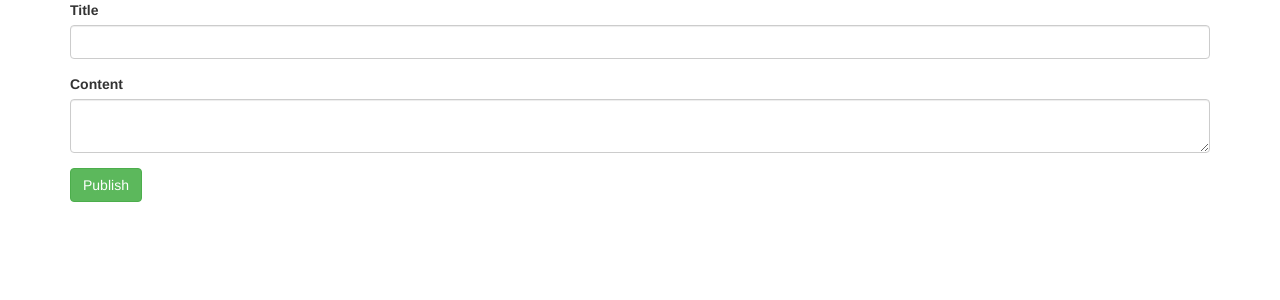
After one commit to hikarihust/flask-web, a Flask app: page /posts/new/1 in a window 1280 px wide. The commit adds this page. Shown: the top 300 px of the page. Run offline with Flask 2, Linux system fonts and the light colour scheme; some libraries are stand-ins or nearby versions.

Commit message:
Finalising the application by allowing to create posts!

```diff
--- a/me.txt
+++ b/me.txt
@@ -224,3 +224,5 @@ Displaying a list of posts
         check do not have post
 Creating new blogs (front-end)
     http://127.0.0.1:4995/blogs/new
+Finalising the application by allowing to create posts!
+    http://127.0.0.1:4995/posts/8a9ecbc752e546afad81ffeb8752b3de
--- a/web_blog/src/app.py
+++ b/web_blog/src/app.py
@@ -3,6 +3,7 @@ from flask import Flask, render_template, request, session, make_response
 from common.database import Database
 from models.user import User
 from models.blog import Blog
+from models.post import Post
 
 
 app = Flask(__name__)  # '__main__'
@@ -78,5 +79,19 @@ def blog_posts(blog_id):
 
     return render_template('posts.html', posts=posts, blog_title=blog.title, blog_id=blog._id)
 
+@app.route('/posts/new/<string:blog_id>', methods=['POST', 'GET'])
+def create_new_post(blog_id):
+    if request.method == 'GET':
+        return render_template('new_post.html', blog_id=blog_id)
+    else:
+        title = request.form['title']
+        content = request.form['content']
+        user = User.get_by_email(session['email'])
+
+        new_post = Post(blog_id, title, content, user.email)
+        new_post.save_to_mongo()
+
+        return make_response(blog_posts(blog_id))
+
 if __name__ == '__main__':
     app.run(port=4995, debug=True)
--- /dev/null
+++ b/web_blog/src/templates/new_post.html
@@ -0,0 +1,17 @@
+{% extends "base.html" %}
+{% block content %}
+<div class="container">
+    <form id="new-post" action="/posts/new/{{ blog_id }}" method="post">
+        <div class="form-group">
+            <label for="title">Title</label>
+            <input type="text" id="title" class="form-control" name="title">
+        </div>
+        <div class="form-group">
+            <label for="content">Content</label>
+            <textarea id="content" class="form-control" name="content"></textarea>
+        </div>
+
+        <button type="submit" class="btn btn-success">Publish</button>
+    </form>
+</div>
+{% endblock %}
--- a/web_blog/src/templates/posts.html
+++ b/web_blog/src/templates/posts.html
@@ -2,6 +2,7 @@
 {% block content %}
 <div class="container">
     <h2>{{ blog_title }}</h2>
+    <a href="/posts/new/{{ blog_id }}"><button class="btn btn-primary">New post</button></a>
     {% if posts|length > 0 %}
         {% for post in posts %}
             <h3>{{ post.title }}</h3>
```
